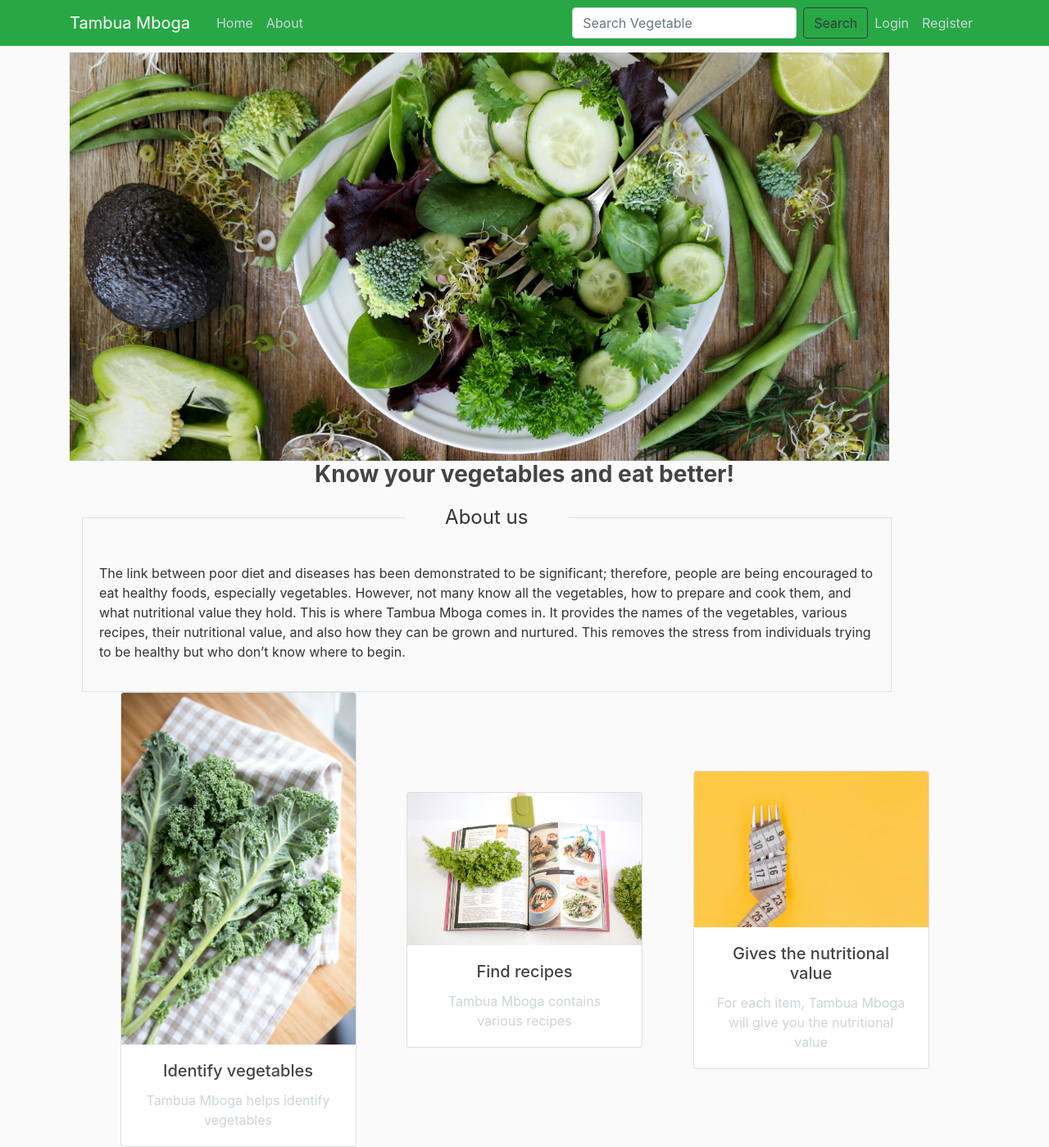
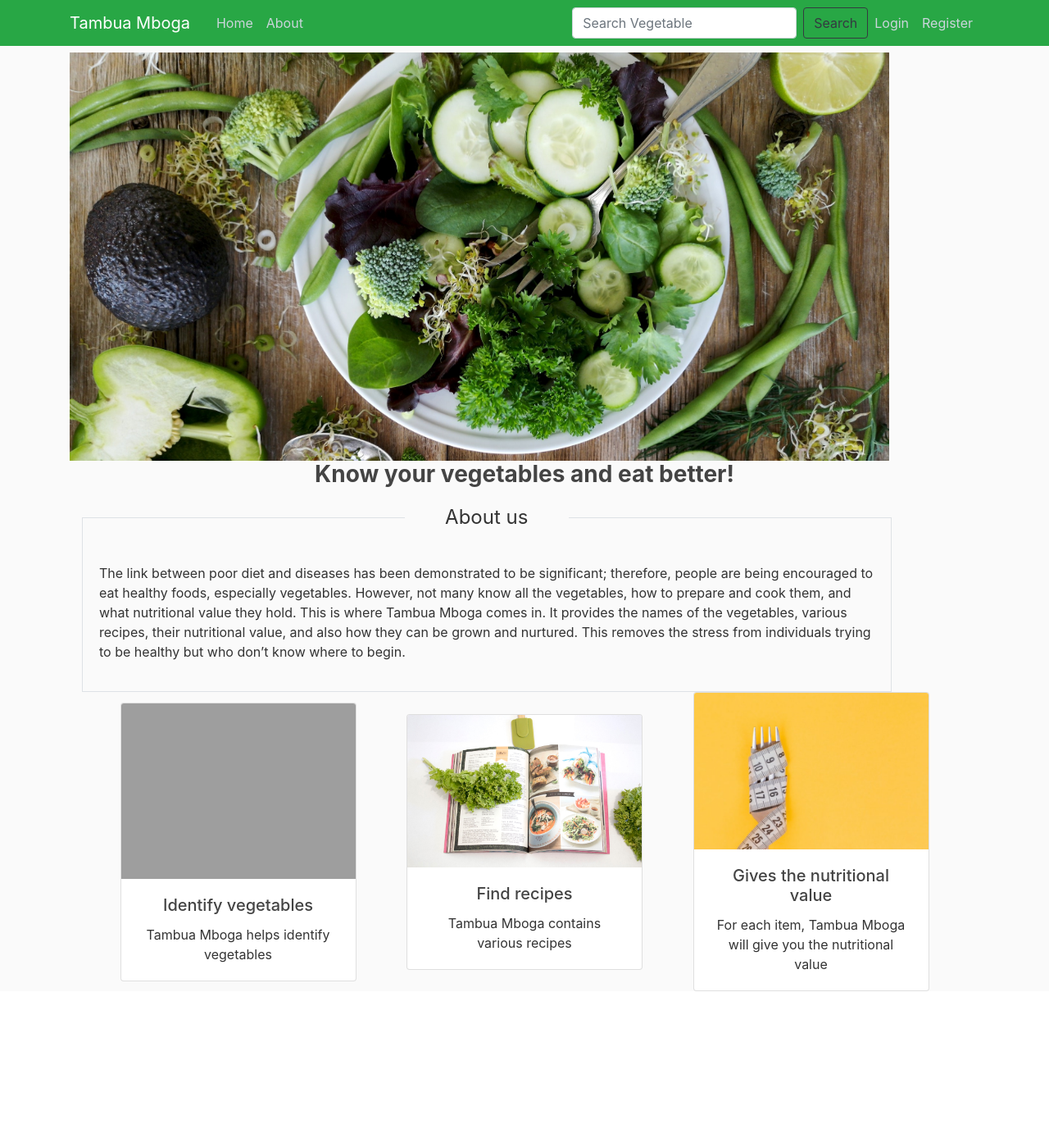
Before and after one commit to Miss24Chimboto/Tambua-Mboga, a Flask app: page /index in a window 1280 px wide. Shown: the whole page at 82% size. After the commit the page ends 1209 px from the top, so only its background shows below. Run offline with Flask 2, Linux system fonts and the light colour scheme; some libraries are stand-ins or nearby versions; grey boxes are pictures that could not be loaded.

Commit message:
index file

```diff
--- a/flask_mboga/static/main.css
+++ b/flask_mboga/static/main.css
@@ -76,7 +76,7 @@ align-items: center;
 justify-content: space-evenly;
 flex-direction: row;
 text-align: center;
-color: #cbd5db;
+color: #333333;
 }
 
 .banner_about h1 {
--- a/flask_mboga/templates/index.html
+++ b/flask_mboga/templates/index.html
@@ -37,7 +37,7 @@ The link between poor diet and diseases has been demonstrated to be significant;
 <div class=container>
 <div class="description">
     <div class="card" style="width: 18rem;">
- <img src="static/veg2.jpg" class="card-img-top">
+	<img src="static/veg4.jpg" class="card-img-top">
 	<div class="card-body">
 	    <h5 class="card-title">Identify vegetables</h5>
 	    <p class="card-text">Tambua Mboga helps identify vegetables</p>
@@ -60,6 +60,7 @@ The link between poor diet and diseases has been demonstrated to be significant;
 	</div>
        </div>
 </div>
+</div>
 {% endblock content %}
 {% block footer %}{% endblock footer %}
 </body>
```
Lines whose indentation alone changed are shown as unchanged.
